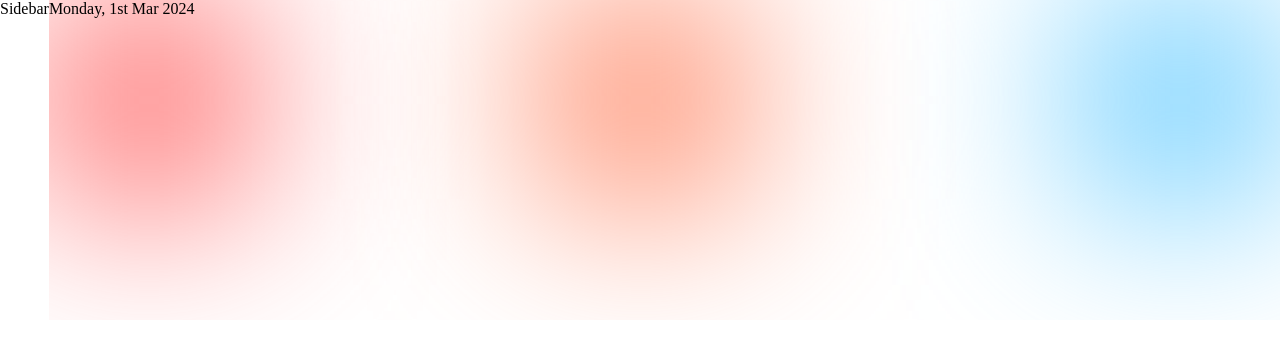
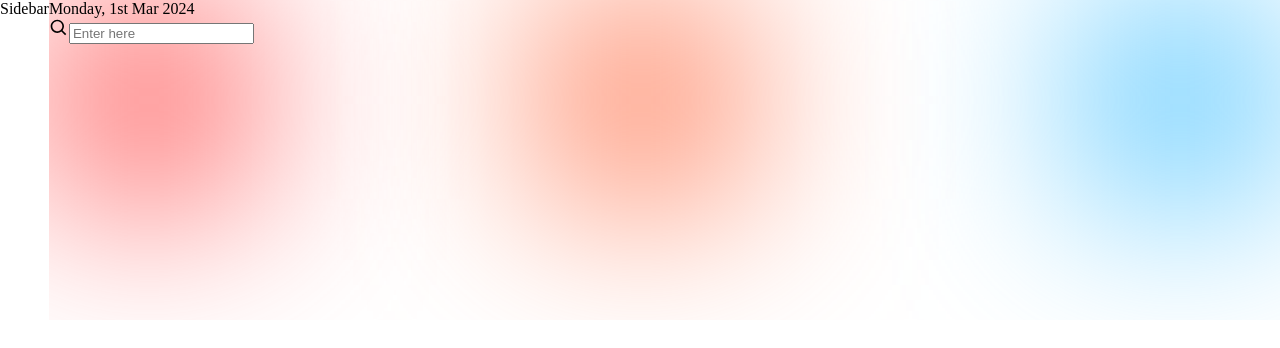
Before and after one commit to Aamir-Manzoor/Digital-Business, a React (Vite) app: page / in a window 1280 px wide. Shown: the top 348 px of the page. Built offline with nearby package versions, Linux system fonts and the light colour scheme.

Commit message:
added search bar

```diff
--- a/src/layouts/Layout.jsx
+++ b/src/layouts/Layout.jsx
@@ -1,6 +1,6 @@
 import moment from 'moment/moment';
 
-
+import {BiSearch} from 'react-icons/bi'
 import css from "./Layout.module.css";
 const Layout = () => {
   return (
@@ -15,6 +15,11 @@ const Layout = () => {
 
         <div className={css.header}>
           <span>{moment().format("dddd, do MMM YYYY")}</span>
+
+          <div className={css.searchBar}>
+            <BiSearch size={20}/>
+            <input type="text" placeholder='Enter here' />
+          </div>
         </div>
       </div>
     </div>
```
